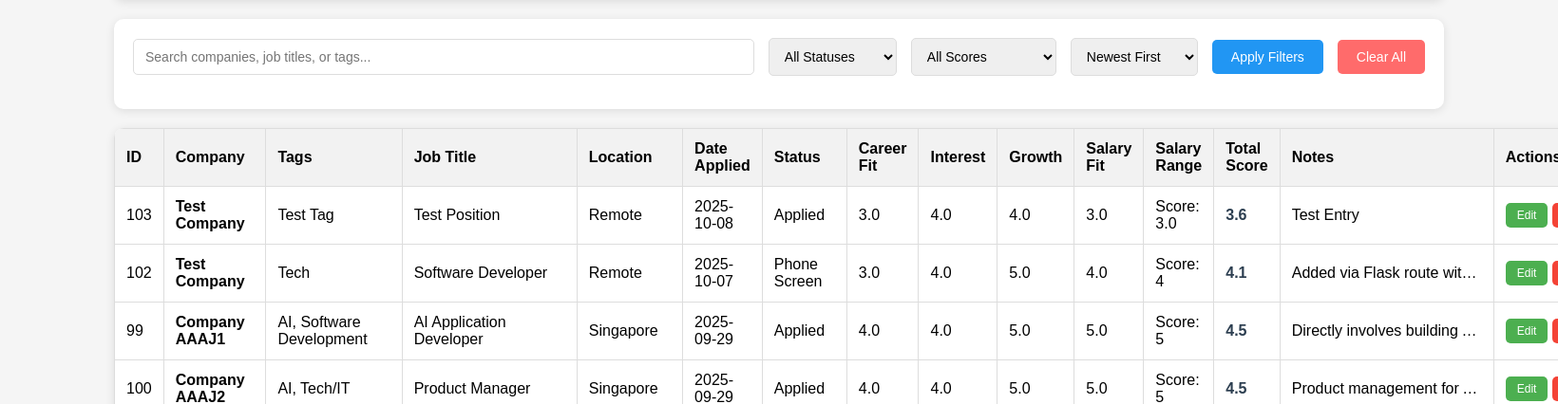
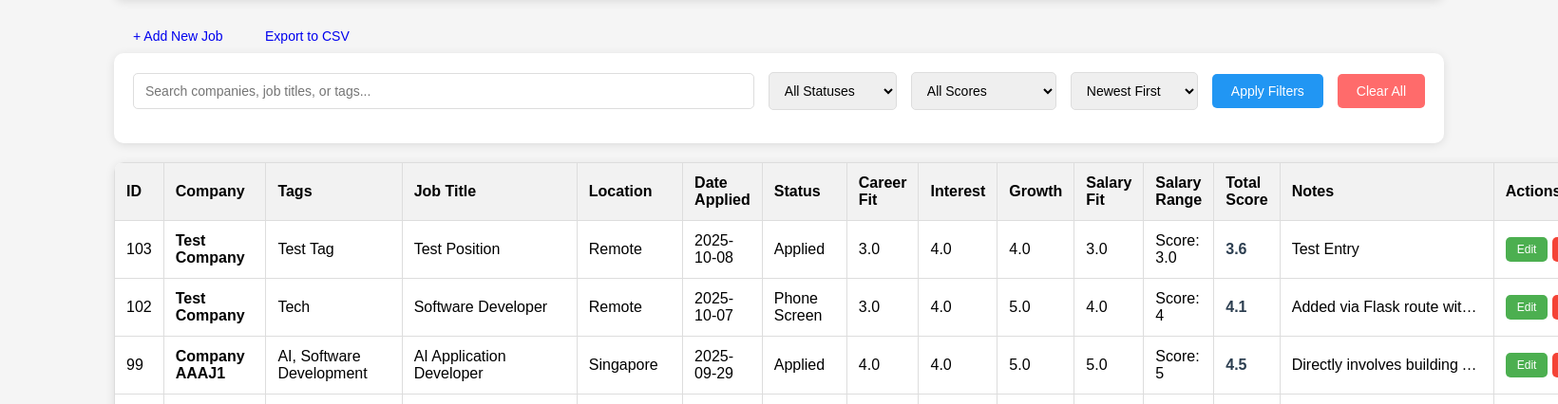
Before and after one commit to jeweltay/job-tracker, a Flask app: page / in a window 1640 px wide; the page is wider, and only the part inside the window is pictured. Shown: the part 140-566 px from the top of that part at 95% size. Run offline with Flask 3, Linux system fonts and the light colour scheme.

Commit message:
Add CSV export functionality

```diff
--- a/app.py
+++ b/app.py
@@ -1,7 +1,7 @@
 # app.py - COMPLETE CRUD SYSTEM
 import os
 import csv
-from flask import Flask, render_template, request, redirect, url_for
+from flask import Flask, render_template, request, redirect, url_for, Response
 from flask_sqlalchemy import SQLAlchemy
 
 app = Flask(__name__)
@@ -560,5 +560,50 @@ def debug_dashboard():
     except Exception as e:
         return {'error': str(e)}
 
+@app.route("/export-jobs")
+def export_jobs():
+    try:
+        # Get all jobs (you can add filters later if needed)
+        jobs = Job.query.all()
+
+        # Create CSV content
+        output = []
+        # CSV header row
+        output.append("Company,Job Title,Location,Industry,Application Date,Status,Interest Level,Career Fit,Growth Potential,Salary Fit,Total Score,Notes")
+
+        # Add each job as a row
+        for job in jobs:
+            # Clean data for CSV (handle commas, quotes, etc.)
+            company = f'"{job.company_name}"' if ',' in job.company_name else job.company_name
+            title = f'"{job.job_title}"' if ',' in job.job_title else job.job_title
+            notes = f'"{job.notes}"' if job.notes and ',' in job.notes else (job.notes or "")
+
+            row = [
+                company,
+                title,
+                job.location or "",
+                job.job_type or "",
+                job.application_date or "",
+                job.response_status or "",
+                str(job.interest_level),
+                str(job.career_fit_now),
+                str(job.growth_potential),
+                str(job.salary_fit),
+                str(job.total_score),
+                notes
+            ]
+            output.append(",".join(row))
+
+        # Create the response
+        response = "\n".join(output)
+        return Response(
+            response,
+            mimetype="text/csv",
+            headers={"Content-disposition": "attachment; filename=job_applications.csv"}
+        )
+
+    except Exception as e:
+        return f"Error exporting data: {str(e)}", 500
+
 if __name__ == "__main__":
     app.run(debug=True, port=5001)
--- a/templates/index.html
+++ b/templates/index.html
@@ -151,6 +151,10 @@
             <a href="/add" class="btn btn-add">+ Add New Job</a>
         </div>
     </div>
+    <div class="nav-buttons">
+        <a href="/add" class="btn">+ Add New Job</a>
+        <a href="/export-jobs" class="btn">Export to CSV</a>
+    </div>
 
     <!-- Search & Filters Section -->
     <div class="filters-section">
```
